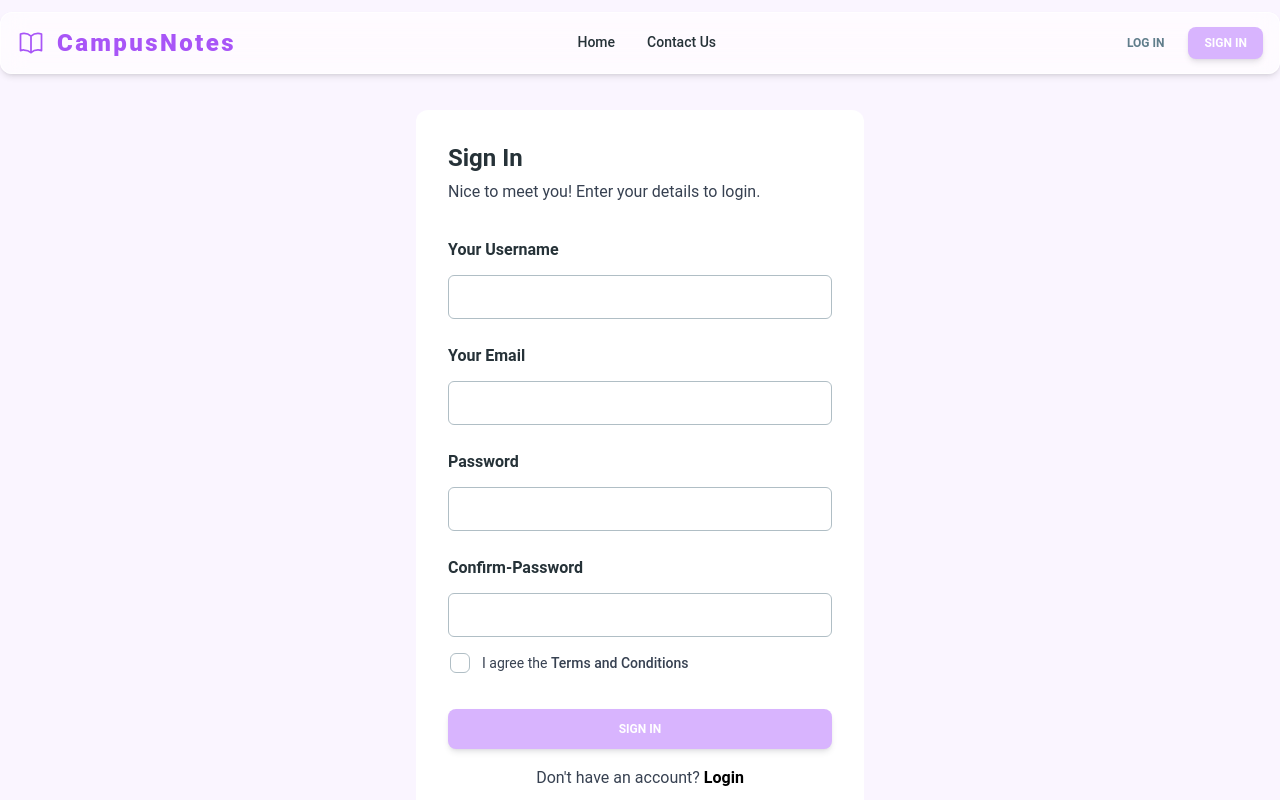
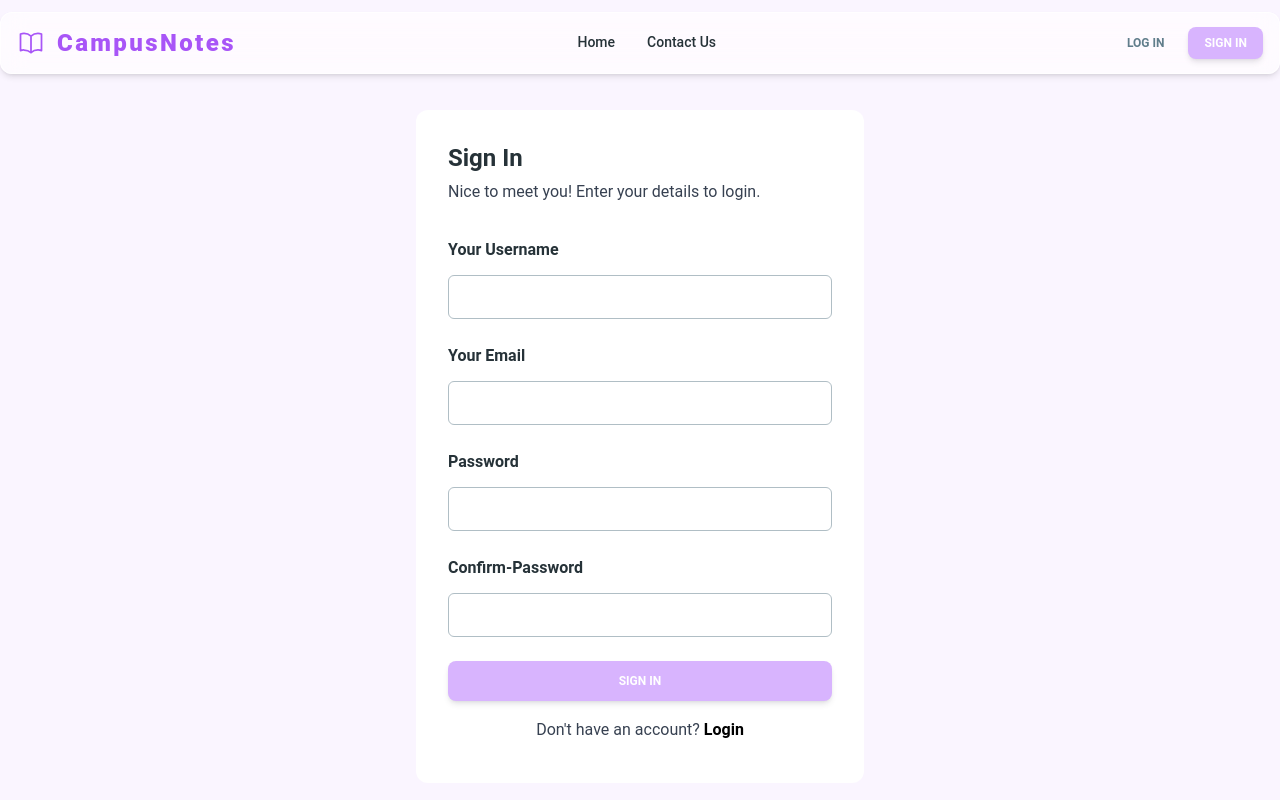
Before and after one commit to CampusNotes/Frontend, a React (Vite) app: page /signup in a window 1280 px wide. Shown: the top 800 px of the page. Built offline with nearby package versions, Linux system fonts and the light colour scheme.

Commit message:
Integration started

```diff
--- a/src/main.jsx
+++ b/src/main.jsx
@@ -4,6 +4,10 @@ import App from './App.jsx'
 import './index.css'
 import { ThemeProvider } from "@material-tailwind/react";
 import { BrowserRouter } from 'react-router-dom';
+import axios from 'axios';
+
+axios.defaults.baseURL = import.meta.env.VITE_BACKEND_URL
+
 ReactDOM.createRoot(document.getElementById('root')).render(
   <BrowserRouter>
     <React.StrictMode>
--- a/src/pages/Signup.jsx
+++ b/src/pages/Signup.jsx
@@ -52,7 +52,7 @@ function Signup() {
 
 
     const data = {
-
+      username: username,
       email: email,
       password: password,
 
@@ -61,11 +61,15 @@ function Signup() {
     console.log(data);
 
     try {
-      const response = await axios.post("/api/v1/auth/register", data);
+      const response = await axios.post("/api/auth/register", data);
       console.log(response);
-      if (response.status === 200) {
+      if (response.status === 201) {
         alert("Registration Successful");
-        navigate("/login");
+        const access_token = response.data.data.access_token;
+        const refresh_token = response.data.data.refresh_token;
+        localStorage.setItem('access_token', access_token)
+        localStorage.setItem('refresh_token', refresh_token)
+        navigate("/dashboard");
       }
       if (response.status === 400) {
         alert("Registration Failed");
@@ -145,24 +149,6 @@ function Signup() {
                 onChange={(e) => setconfirmpassword(e.target.value)}
               />
             </div>
-            <Checkbox
-              label={
-                <Typography
-                  variant="small"
-                  color="gray"
-                  className="flex items-center font-normal"
-                >
-                  I agree the
-                  <a
-                    href="#"
-                    className="font-medium transition-colors hover:text-gray-900"
-                  >
-                    &nbsp;Terms and Conditions
-                  </a>
-                </Typography>
-              }
-              containerProps={{ className: "-ml-2.5" }}
-            />
             <Button onClick={handleSubmit} className="mt-6 bg-purple-300 text-white hover:bg-purple-100 hover:text-black" fullWidth>
               Sign In
             </Button>
```
Also changed, not shown: 1 other file (tests, documents, lock files or other folders).
